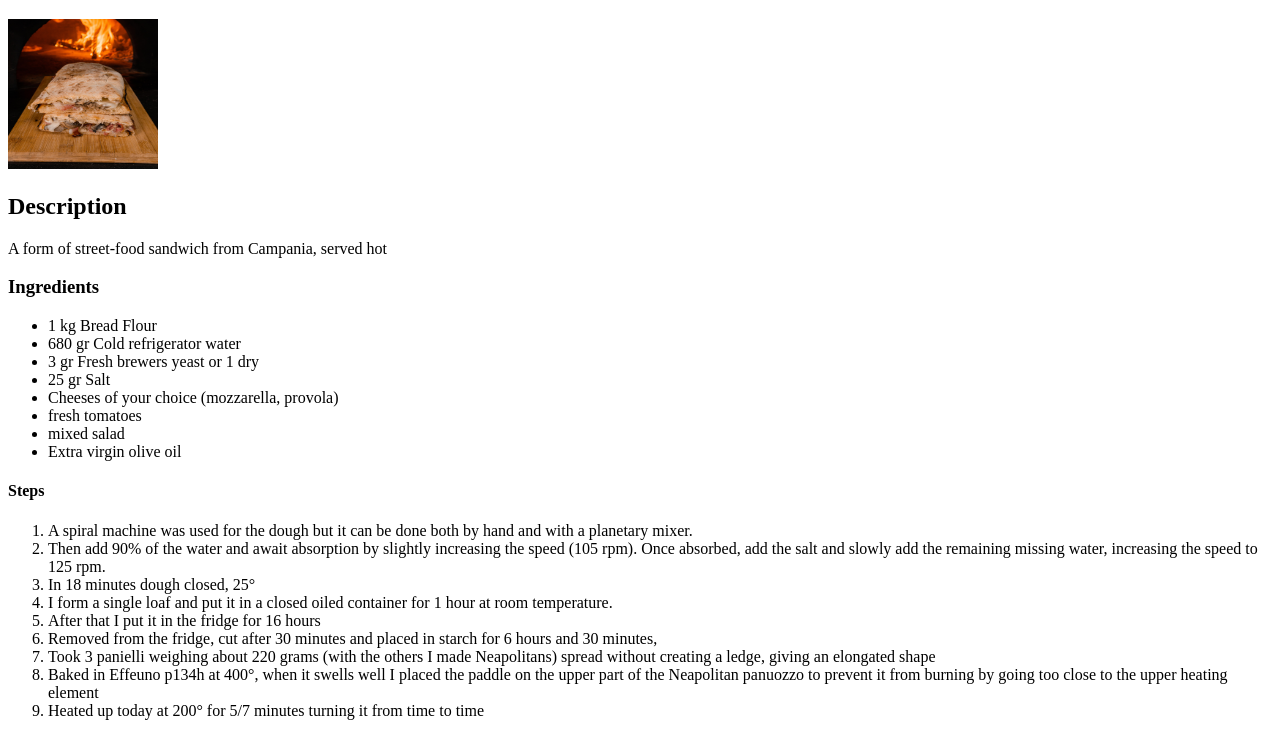
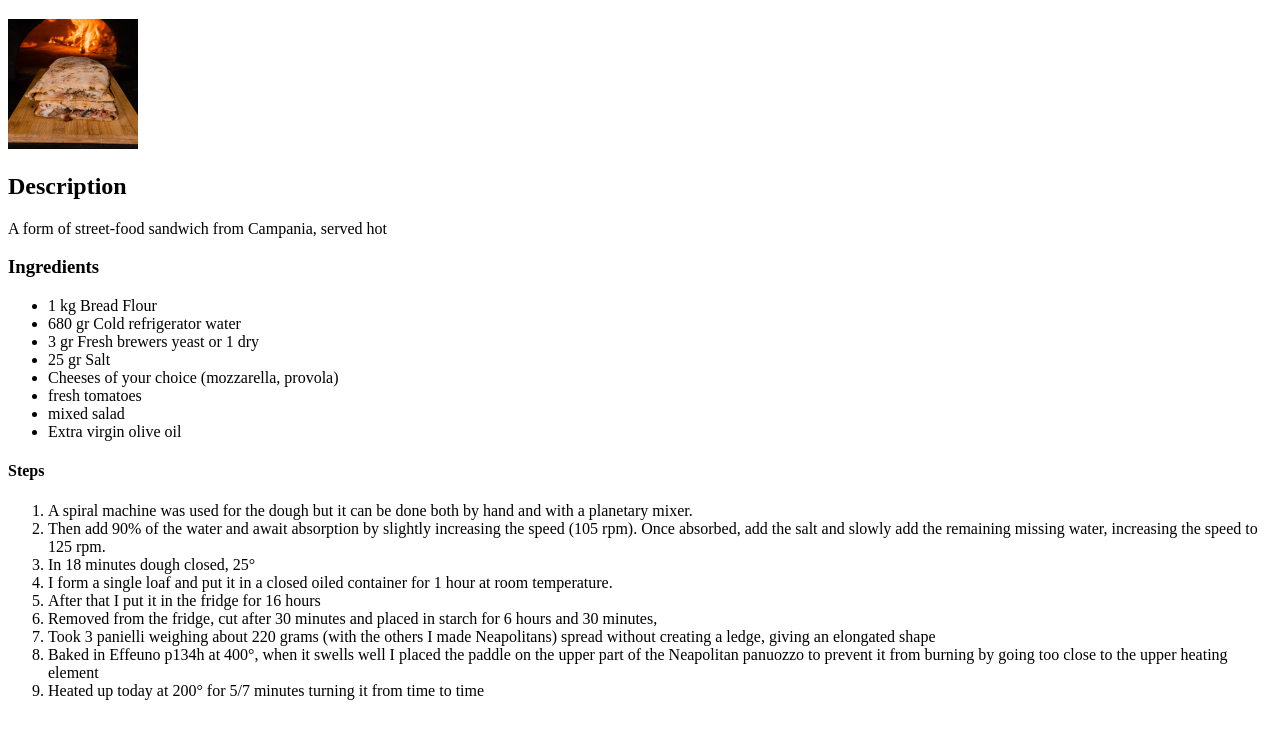
Before and after one commit to vvillino/odin-recipes, a plain HTML site: page recipes/panuozzo.html in a window 1280 px wide. Shown: the part 61-800 px from the top of the page. Drawn offline with Linux system fonts and the light colour scheme.

Commit message:
Aggiunto parametro di altezza e larghezza alla foto

```diff
--- a/recipes/panuozzo.html
+++ b/recipes/panuozzo.html
@@ -7,7 +7,7 @@
 </head>
 <body>
 <h1>Panuozzo</h1>
-<img src="./Panuozzo.jpg" alt="Panuozzo" height="150" width="150">
+<img src="./Panuozzo.jpg" alt="Panuozzo" height="130" width="130">
 <h2>Description</h2>
 <p>A form of street-food sandwich from Campania, served hot</p>
 <h3>Ingredients</h3>
```
